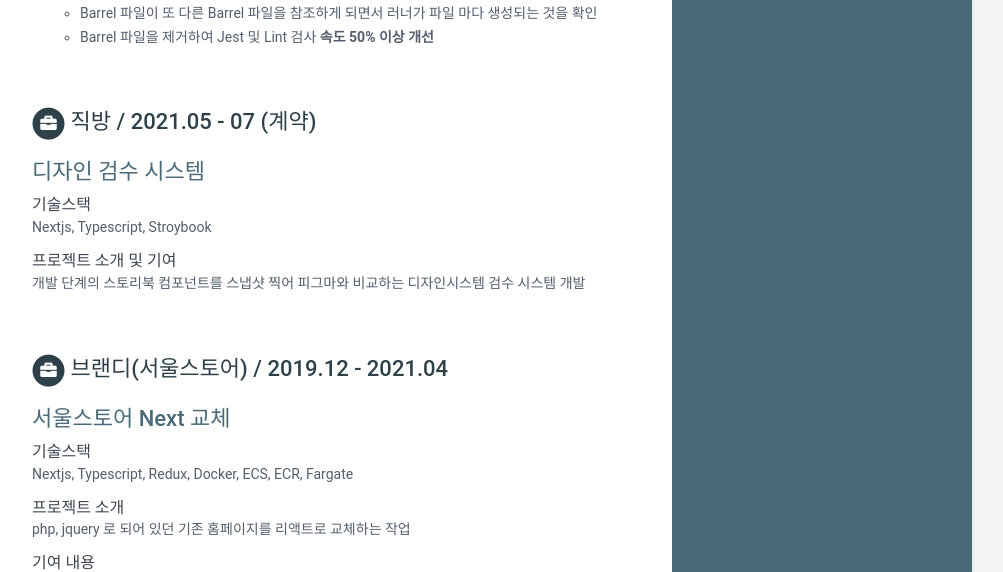
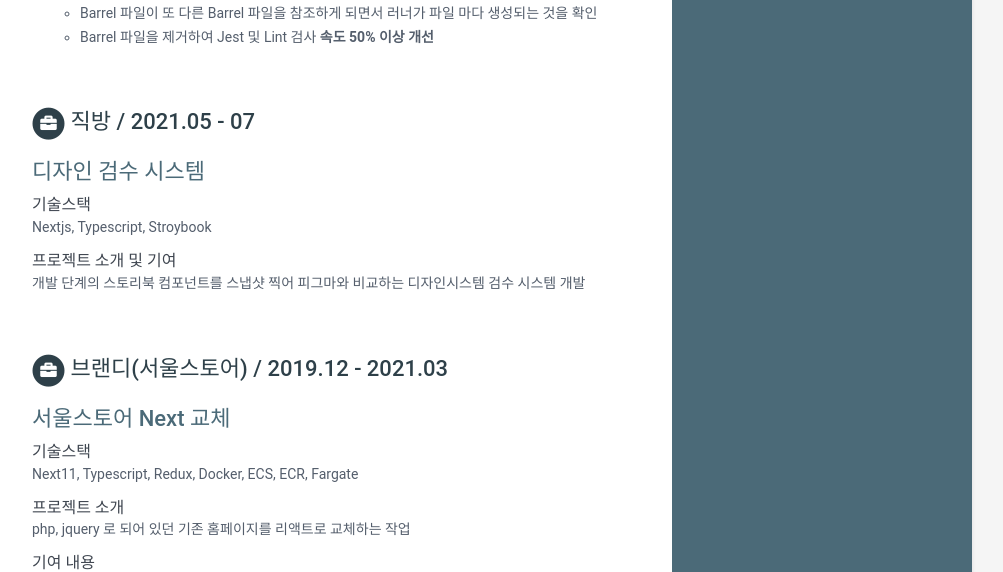
Before and after one commit to zi-gae/resume, a Jekyll site: the page built from index.html, in a window 1280 px wide and 900 px high, scrolled down 3156 px. Shown: the part 151-723 px from the top of the window, without its empty margins (168-1171 px from the left). Built offline with Jekyll 4.4.1, drawn with Linux system fonts in a browser that asks for light colours; some of the changed text lies outside the part shown.

Commit message:
feat: 수정

```diff
--- a/_data/data.yml
+++ b/_data/data.yml
@@ -152,7 +152,7 @@
           details: |
             - Scroll prevent 동작이 포함되어 있는 컴포넌트가 특정 기기에서 동작하지 않는 문제 발생
               -	아이패드 OS 13에서 기기 정보가 Mac 으로 노출 되는 문제가 있어 touch point 로 기기 구분하도록 변경
-            - 새로운 디자인시스템에서 브레이킹 체인지 된 부분이 동료 개발자들에게 종종 워닝을 발생시키는 문제(vaildateDOMNesting)
+            - 새로운 디자인시스템에서 브레이킹 체인지 된 부분이 동료 개발자들에게 워닝을 발생시키는 문제(vaildateDOMNesting)
               -	ContextAPI를 활용해 상호작용 가능한 컴포넌트의 자식으로 상호작용 가능한 컴포넌트가 왔을 때 에러를 발생시키는 패턴 도입
               -	[https://www.zigae.com/react-nested-components/](https://www.zigae.com/react-nested-components/)
 
@@ -195,7 +195,7 @@
               - Barrel 파일을 제거하여 Jest 및 Lint 검사 <b>속도 50% 이상 개선</b>
 
 zigbang:
-  title: 직방 / 2021.05 - 07 (계약)
+  title: 직방 / 2021.05 - 07
   info:
     - role: 디자인 검수 시스템
       # company: 2021.08 - Present
@@ -206,12 +206,12 @@
           details: 개발 단계의 스토리북 컴포넌트를 스냅샷 찍어 피그마와 비교하는 디자인시스템 검수 시스템 개발
 
 brandy:
-  title: 브랜디(서울스토어) / 2019.12 - 2021.04
+  title: 브랜디(서울스토어) / 2019.12 - 2021.03
   info:
     - role: 서울스토어 Next 교체
       projects:
         - subTitle: 기술스택
-          details: Nextjs, Typescript, Redux, Docker, ECS, ECR, Fargate
+          details: Next11, Typescript, Redux, Docker, ECS, ECR, Fargate
         - subTitle: 프로젝트 소개
           details: php, jquery 로 되어 있던 기존 홈페이지를 리액트로 교체하는 작업
         - subTitle: 기여 내용
```
